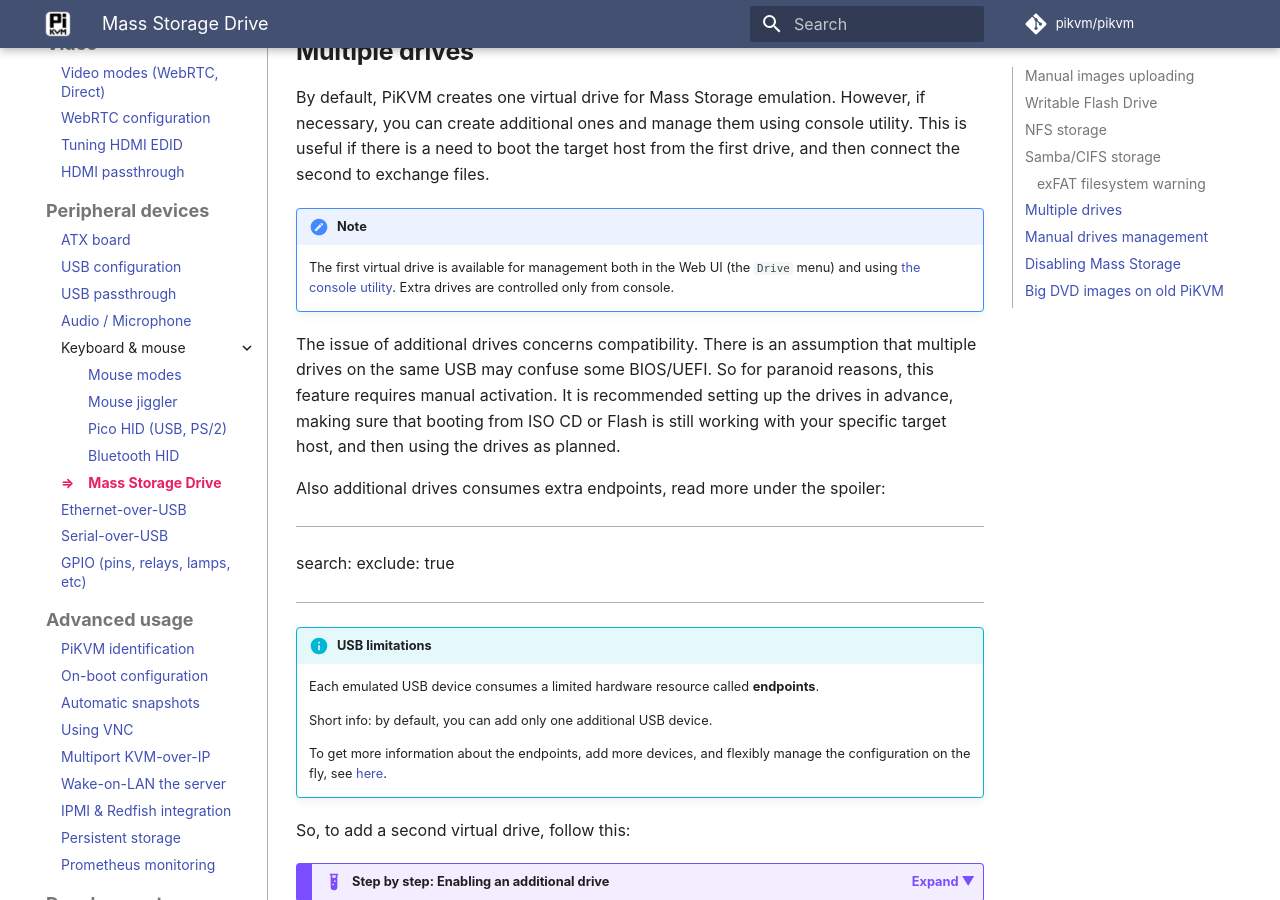
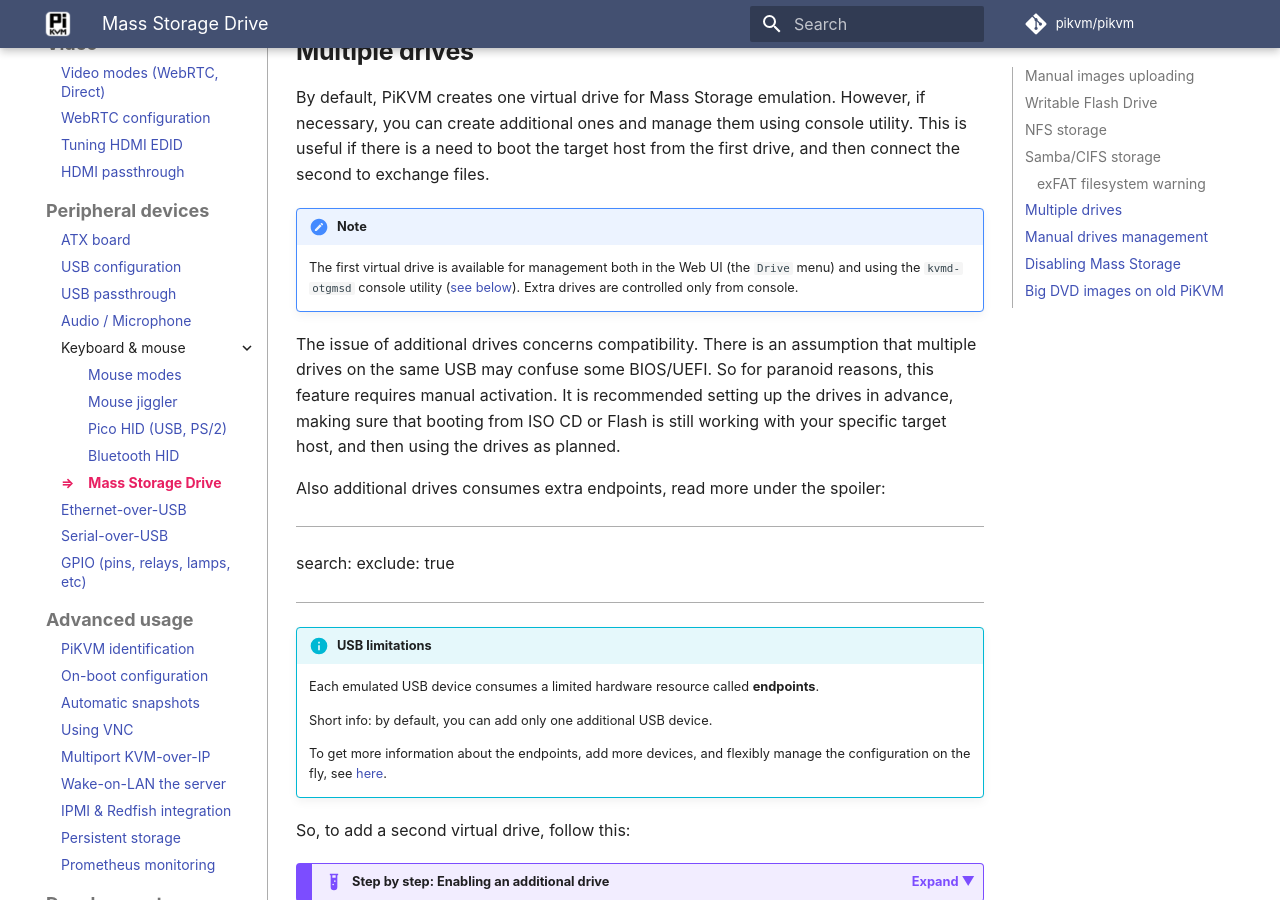
Before and after one commit to pikvm/pikvm, an MkDocs documentation site: the page built from docs/msd.md, in a window 1280 px wide and 900 px high, scrolled down 4289 px. Built offline with MkDocs 1.6.1 and Material for MkDocs 9.7.7, drawn with Linux system fonts in a browser that asks for light colours; some web fonts are replaced; comment, search, counter and statistics services are not loaded.

Commit message:
MSD: fix a broken link and directly reference kvmd-othmmsd (#1586)

```diff
--- a/docs/msd.md
+++ b/docs/msd.md
@@ -260,7 +260,8 @@
 
 !!! note
     The first virtual drive is available for management both in the Web UI (the `Drive` menu)
-    and using [the console utility](#second-writable-flash-drive). Extra drives are controlled only from console.
+    and using the `kvmd-otgmsd` console utility ([see below](#manual-drives-management)).
+    Extra drives are controlled only from console.
 
 
 The issue of additional drives concerns compatibility.
```
